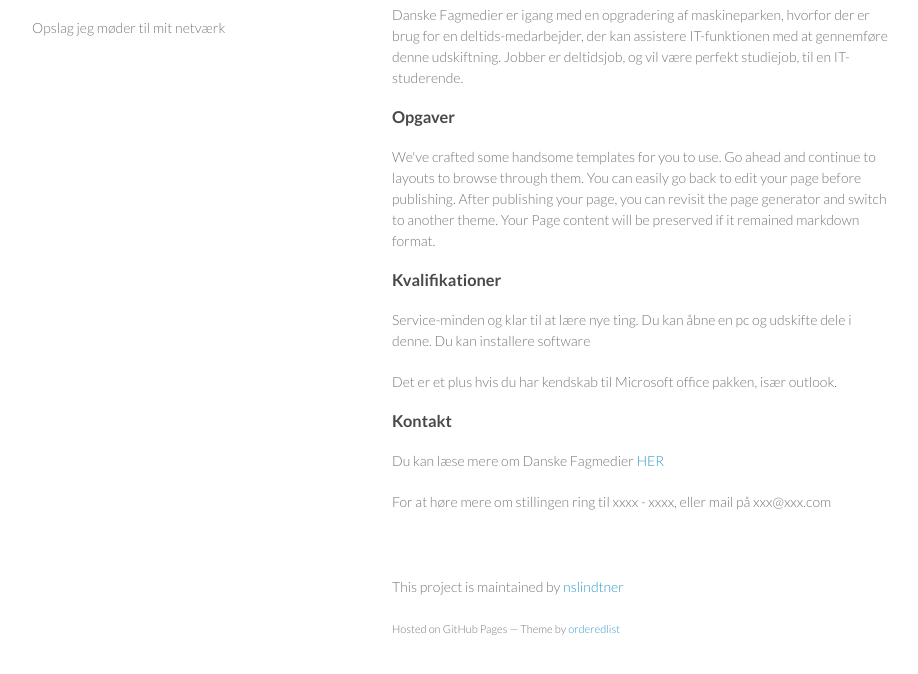
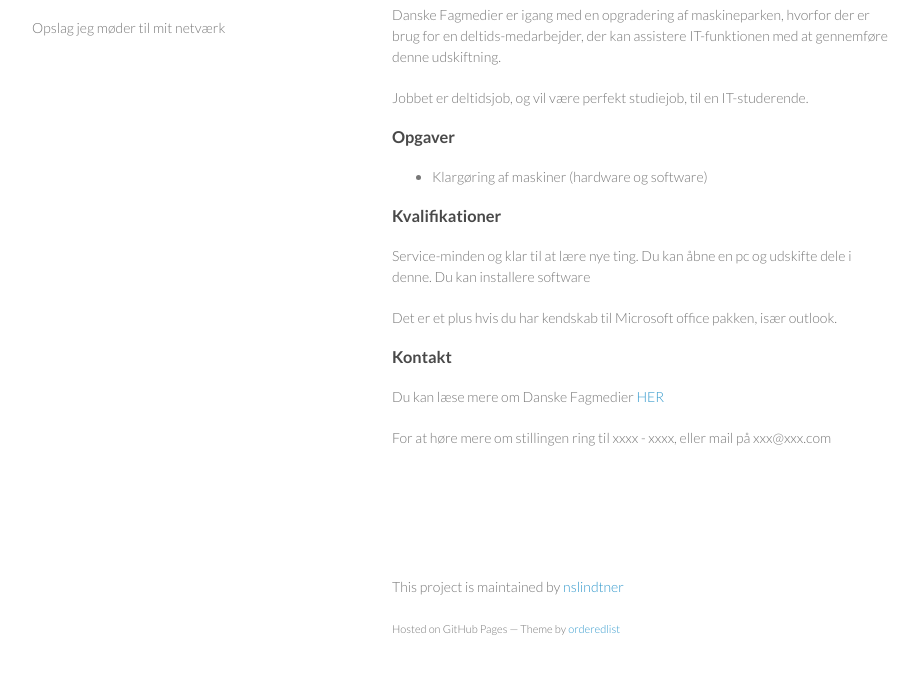
Before and after one commit to nslindtner/jobopslag, a plain HTML site: page index.html in a window 1280 px wide. Shown: the part 92-766 px from the top of the page, without its empty margins (178-1096 px from the left). Drawn offline with Linux system fonts and the light colour scheme.

Commit message:
Rettelser

```diff
--- a/index.html
+++ b/index.html
@@ -18,22 +18,26 @@
         <h1>Jobopslag</h1>
         <p>Opslag jeg møder til mit netværk</p>
       </header>
+
       <section>
         <h3>Supportmedarbejder til Dansek Fagmedier.</h3>
 
-<!-- <pre><code>$ cd your_repo_root/repo_name
-$ git fetch origin
-$ git checkout gh-pages
-</code></pre> -->
+        <p>
+          Danske Fagmedier er igang med en opgradering af maskineparken, hvorfor der er brug for en deltids-medarbejder,
+          der kan assistere IT-funktionen med at gennemføre denne udskiftning.
+        </p>
+        <p>
+          Jobbet er deltidsjob, og vil være perfekt studiejob, til en IT-studerende.
+        </p>
 
-<p>Danske Fagmedier er igang med en opgradering af maskineparken, hvorfor der er brug for en deltids-medarbejder,
-der kan assistere IT-funktionen med at gennemføre denne udskiftning.
+        <h3>Opgaver</h3>
 
-Jobber er deltidsjob, og vil være perfekt studiejob, til en IT-studerende.</p>
+        <p>
+          <ul>
+            <li>Klargøring af maskiner (hardware og software)</li>
+          </ul>
 
-<h3>Opgaver</h3>
-
-<p>We've crafted some handsome templates for you to use. Go ahead and continue to layouts to browse through them. You can easily go back to edit your page before publishing. After publishing your page, you can revisit the page generator and switch to another theme. Your Page content will be preserved if it remained markdown format.</p>
+        </p>
 
 <h3>Kvalifikationer</h3>
 
```
